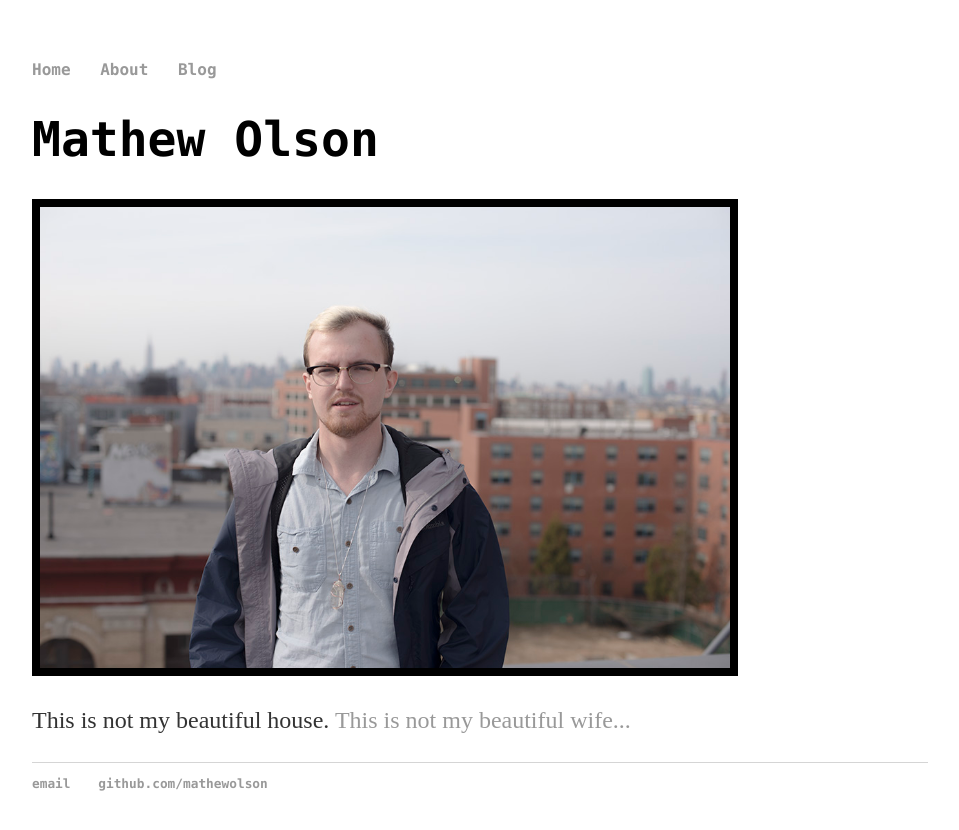
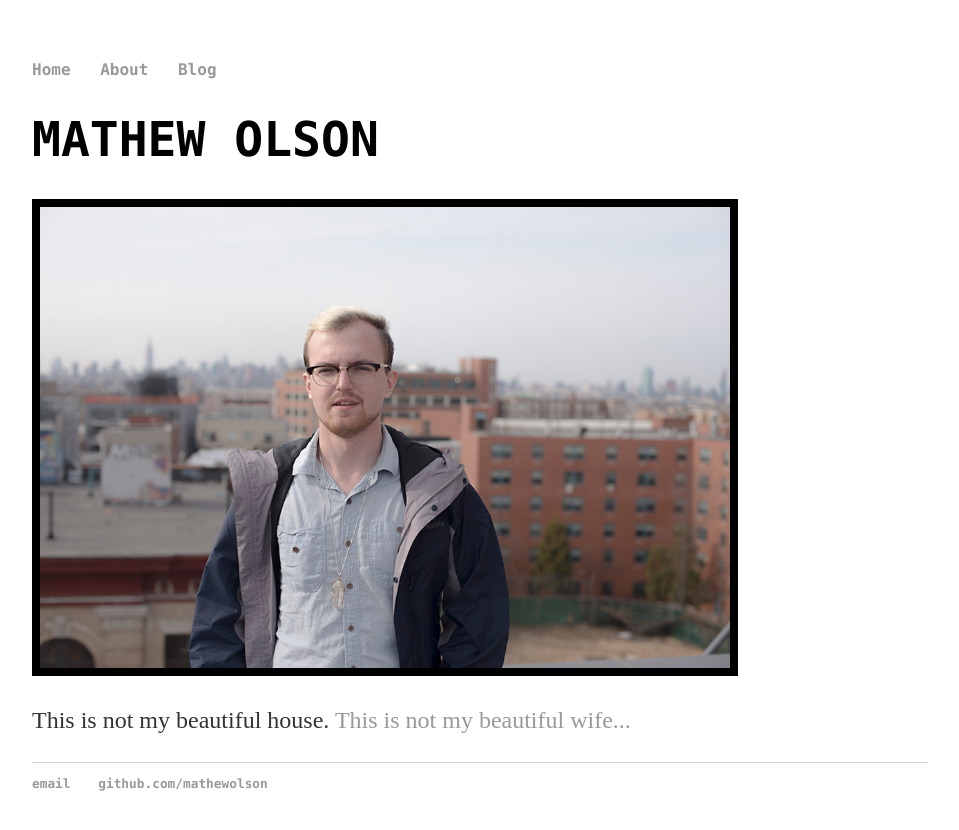
Before and after one commit to mathewolson/mathewolson.github.io, a Jekyll site: the page built from index.html, in a window 1280 px wide. Shown: the top 830 px of the page, without its empty margins (160-1119 px from the left). Built offline with Jekyll 4.4.1, drawn with Linux system fonts in a browser that asks for light colours.

```diff
--- a/index.html
+++ b/index.html
@@ -3,7 +3,7 @@ layout: default
 title: Mathew Olson
 ---
 <div class="blurb">
-	<h1>Mathew Olson</h1>
+	<h1>MATHEW OLSON</h1>
 	<img src="https://raw.githubusercontent.com/mathewolson/mathewolson.github.io/master/DSC_7853_small.jpg" alt="Photo by Michael Zhao" width=690px border=8px/>
 	<p>This is not my beautiful house. <a href="/about">This is not my beautiful wife...</a></p>
 </div><!-- /.blurb -->
```
